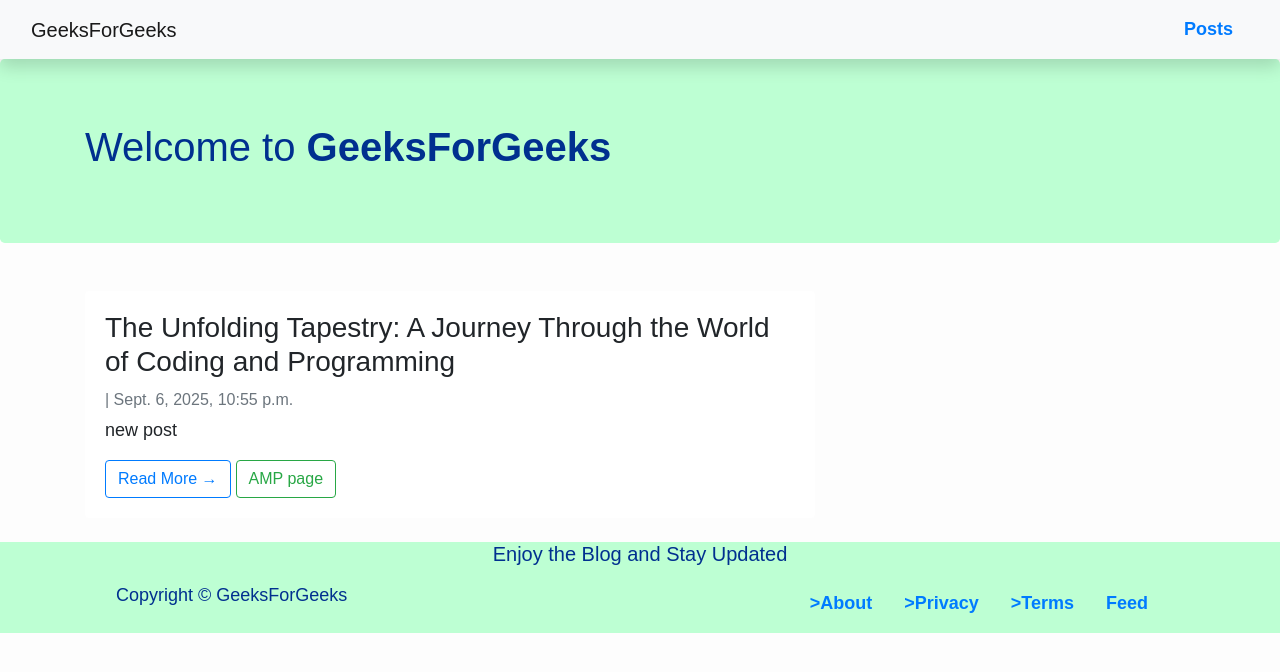
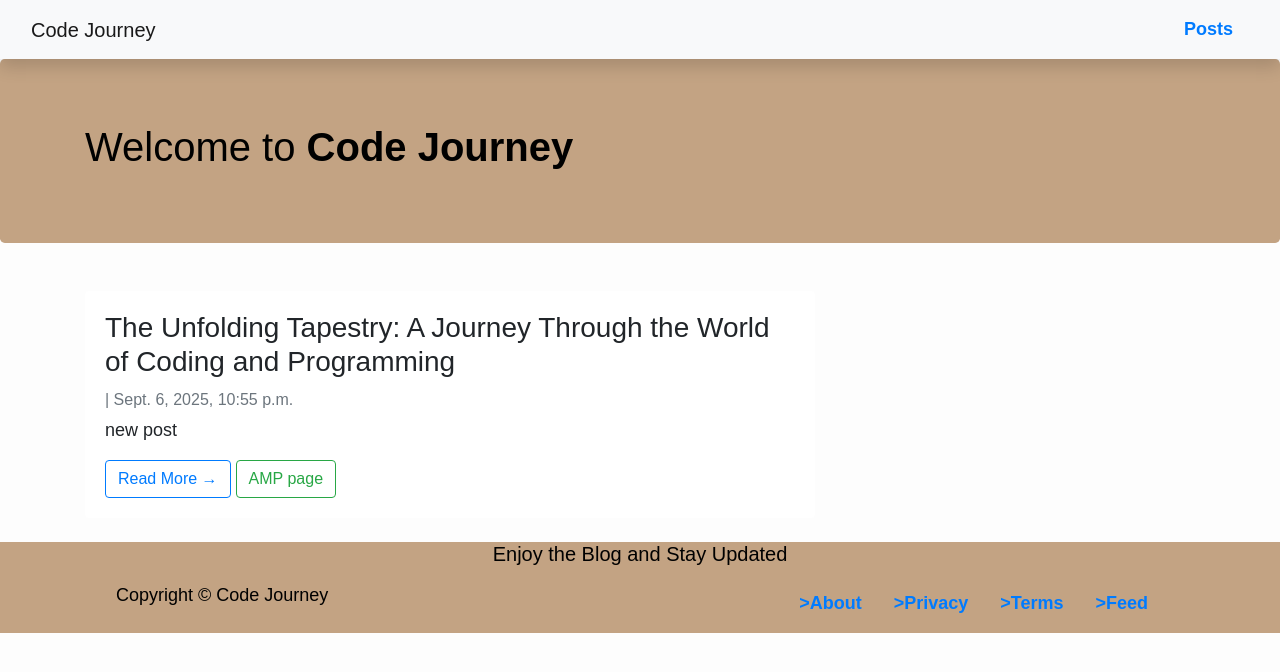
Before and after one commit to Calebhudson00/blog-CMS, a Django app: page / in a window 1280 px wide. Shown: the top 672 px of the page. Run offline with Django 5.2, Linux system fonts and the light colour scheme; data comes from the database, SQL or seed files in the repository; both versions use the stored data as it was after the commit; some libraries are stand-ins or nearby versions.

Commit message:
Update branding and styling in base and index templates for Code Journey

```diff
--- a/calblog/blog/templates/base.html
+++ b/calblog/blog/templates/base.html
@@ -35,8 +35,8 @@
       #foot {
         flex-shrink: 0;
         font-family: sans-serif;
-        background-color: #bdffd3;
-        color: #00308f;
+        background-color: hsl(30, 35%, 64%);
+        color: black;
         bottom: 0px;
         width: 100%;
       }
@@ -57,7 +57,7 @@
             id="topnav"
           >
             <div class="container-fluid">
-              <a class="navbar-brand" href="{% url 'home' %}"> GeeksForGeeks</a>
+              <a class="navbar-brand" href="{% url 'home' %}"> Code Journey</a>
               <div class="nav justify-content-end">
                 <div class="d-inline">
                   <a
@@ -77,7 +77,7 @@
           <h5 style="text-align: center">Enjoy the Blog and Stay Updated</h5>
           <nav class="navbar navbar-expand-lg">
             <div class="container-fluid">
-              <p>Copyright © GeeksForGeeks</p>
+              <p>Copyright © Code Journey</p>
 
               <div class="nav justify-content-center" id="navfooter">
                 <span
@@ -106,7 +106,7 @@
                 >
                 <span
                   ><a class="nav-link text-black font-weight-bold" href="#"
-                    >Feed</a
+                    > >Feed</a
                   ></span
                 >
               </div>
--- a/calblog/blog/templates/index.html
+++ b/calblog/blog/templates/index.html
@@ -22,9 +22,9 @@
     text-align: center;
   }
 </style>
-<header class="jumbotron" style="background-color: #bdffd3; color: #00308f">
+<header class="jumbotron" style="background-color: hsl(30, 35%, 64%); color:black">
   <div class="container">
-    <p class="h1">Welcome to <strong>GeeksForGeeks</strong></p>
+    <p class="h1">Welcome to <strong>Code Journey</strong></p>
   </div>
 </header>
 <div class="container">
@@ -41,7 +41,7 @@
             | {{ post.created_at}}
           </p>
 
-          <p class="card-text">{{post.metades }}</p>
+          <p class="card-text">{{ post.metades }}</p>
 
           <span
             ><a
--- a/calblog/blog/templates/post_amp.html
+++ b/calblog/blog/templates/post_amp.html
@@ -3,7 +3,7 @@
   <head>
     <meta charset="utf-8">
     <script async src="https://cdn.ampproject.org/v0.js"></script>
-    <title>{{ post.title }} | GeeksForGeeks</title>
+    <title>{{ post.title }} | Code Journey</title>
     <link rel="canonical" href="{% url 'post_detail' post.slug %}">
     <meta name="viewport" content="width=device-width,minimum-scale=1,initial-scale=1">
     <style amp-boilerplate>body{-webkit-animation:-amp-start 8s steps(1,end) 0s 1 normal both;-moz-animation:-amp-start 8s steps(1,end) 0s 1 normal both;-ms-animation:-amp-start 8s steps(1,end) 0s 1 normal both;animation:-amp-start 8s steps(1,end) 0s 1 normal both}@-webkit-keyframes -amp-start{from{visibility:hidden}to{visibility:visible}}@-moz-keyframes -amp-start{from{visibility:hidden}to{visibility:visible}}@-ms-keyframes -amp-start{from{visibility:hidden}to{visibility:visible}}@-o-keyframes -amp-start{from{visibility:hidden}to{visibility:visible}}@keyframes -amp-start{from{visibility:hidden}to{visibility:visible}}</style><noscript><style amp-boilerplate>body{-webkit-animation:none;-moz-animation:none;-ms-animation:none;animation:none}</style></noscript>
@@ -19,8 +19,8 @@
         padding: 20px;
       }
       .header {
-        background-color: #bdffd3;
-        color: #00308f;
+        background-color: hsl(30, 35%, 64%);
+        color: black;
         padding: 20px;
         text-align: center;
         margin-bottom: 20px;
```
Also changed, not shown: calblog/db.sqlite3.
